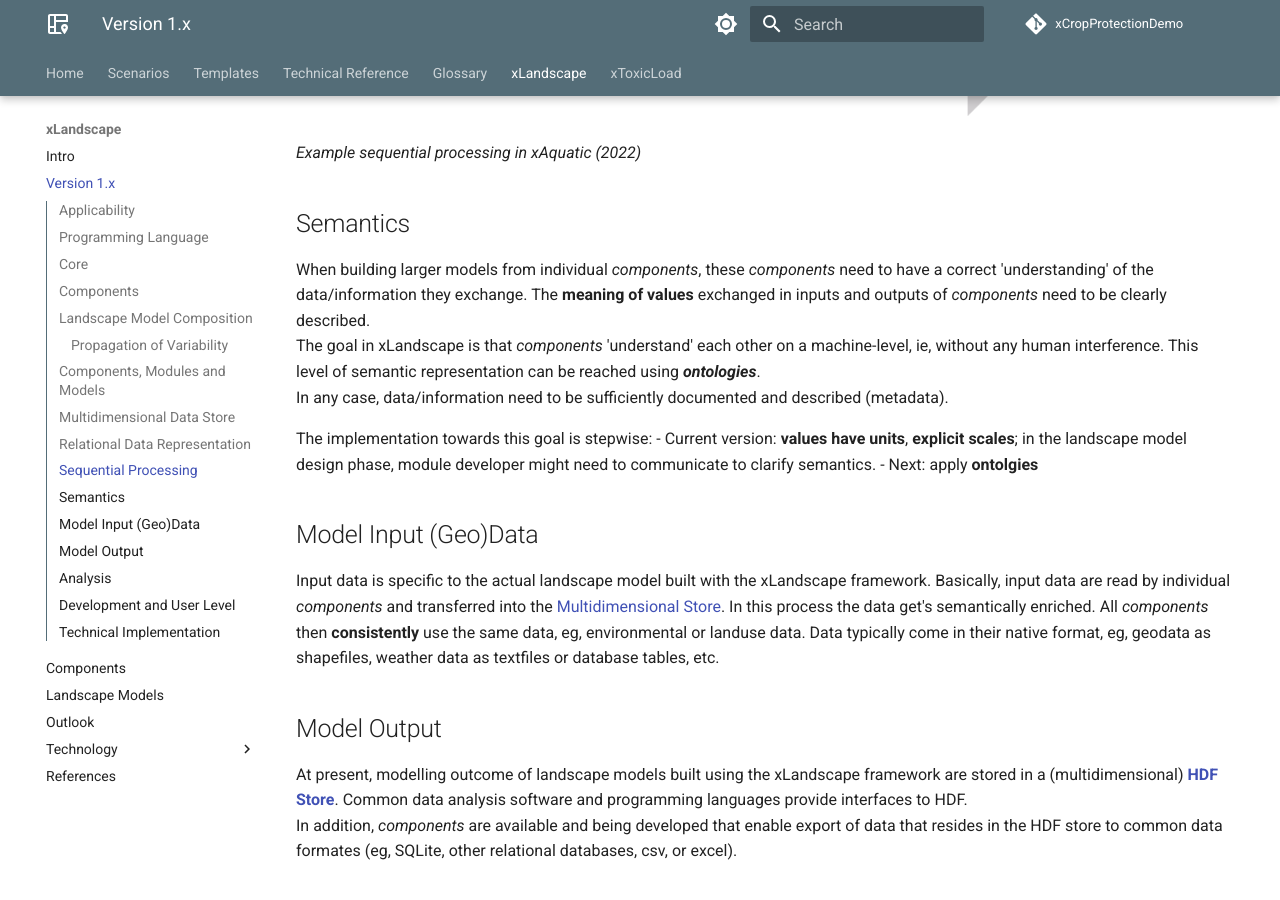
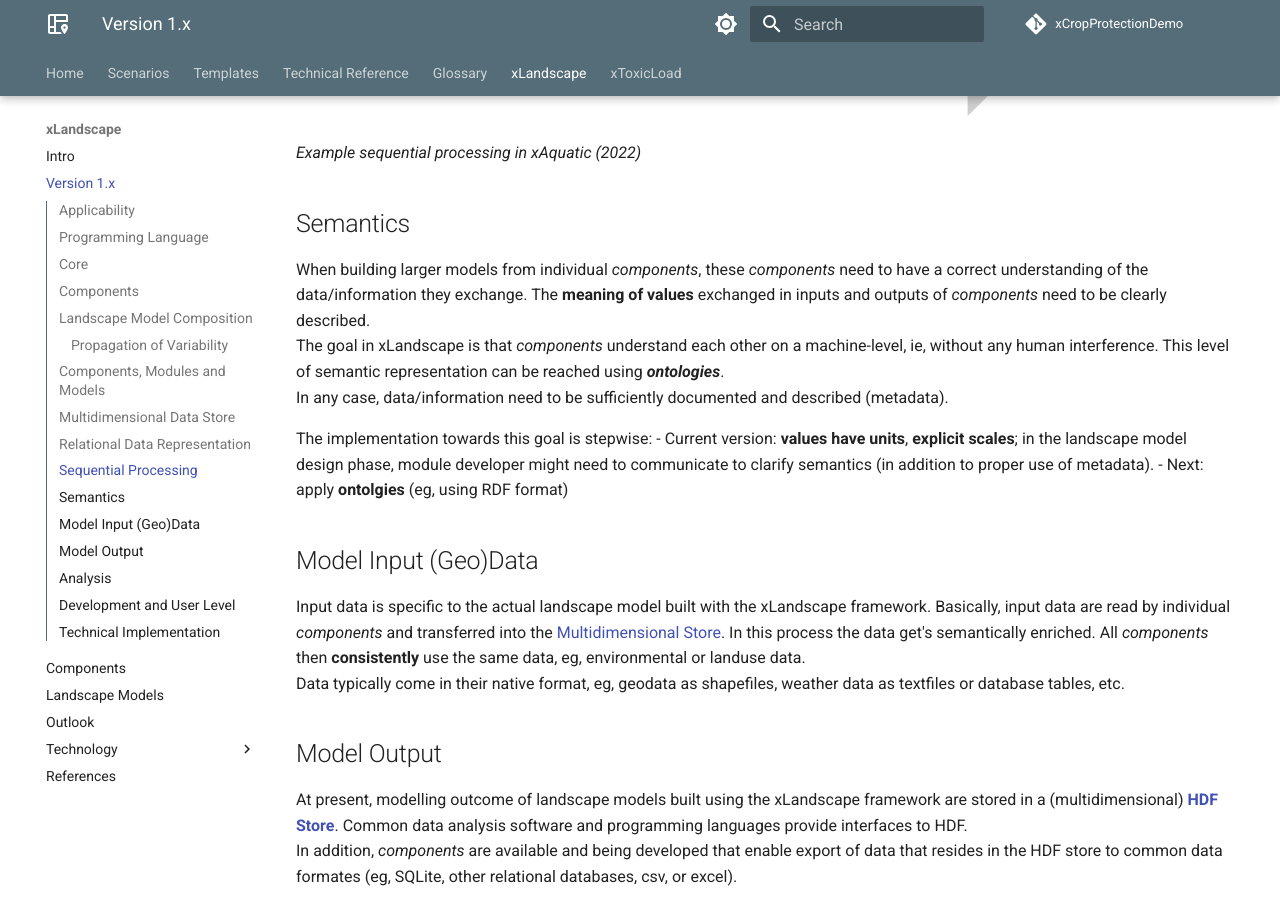
Before and after one commit to xlandscape/xCropProtectionDemoDoc, an MkDocs documentation site: the page built from docs/xLandscape/xLandscape-v1x.md, in a window 1280 px wide and 900 px high, scrolled down 8793 px. Built offline with MkDocs 1.6.1 and Material for MkDocs 9.7.7, drawn with Linux system fonts in a browser that asks for light colours; comment, search, counter and statistics services are not loaded.

Commit message:
draft 'xLandscape' section

```diff
--- a/docs/xLandscape/xLandscape-v1x.md
+++ b/docs/xLandscape/xLandscape-v1x.md
@@ -156,13 +156,13 @@ Thus, there are no feedback loops from subsequent *components* to predecessors.
 
 ## Semantics
 
-When building larger models from individual *components*, these *components* need to have a correct 'understanding' of the data/information they exchange. The **meaning of values** exchanged in inputs and outputs of *components* need to be clearly described.
-The goal in xLandscape is that *components* 'understand' each other on a machine-level, ie, without any human interference. This level of semantic representation can be reached using ***ontologies***.
+When building larger models from individual *components*, these *components* need to have a correct understanding of the data/information they exchange. The **meaning of values** exchanged in inputs and outputs of *components* need to be clearly described.
+The goal in xLandscape is that *components* understand each other on a machine-level, ie, without any human interference. This level of semantic representation can be reached using ***ontologies***.
 In any case, data/information need to be sufficiently documented and described (metadata).
 
 The implementation towards this goal is stepwise:
-- Current version: **values have units**, **explicit scales**; in the landscape model design phase, module developer might need to communicate to clarify semantics.
-- Next: apply **ontolgies**
+- Current version: **values have units**, **explicit scales**; in the landscape model design phase, module developer might need to communicate to clarify semantics (in addition to proper use of metadata).
+- Next: apply **ontolgies** (eg, using RDF format)
 
 ## Model Input (Geo)Data
 
@@ -190,9 +190,7 @@ Differentiation of developer levels are shown in the graphic below.
 
 <img src="../img/development and user level.png" alt="Development and User Levels" width="950"/>
 
-
 *Development and User Levels*
-
 
 [Today-need for a model]: ../xLandscape/xLandscape-intro.md#today---applicable-landscape-models-needed
 
```
